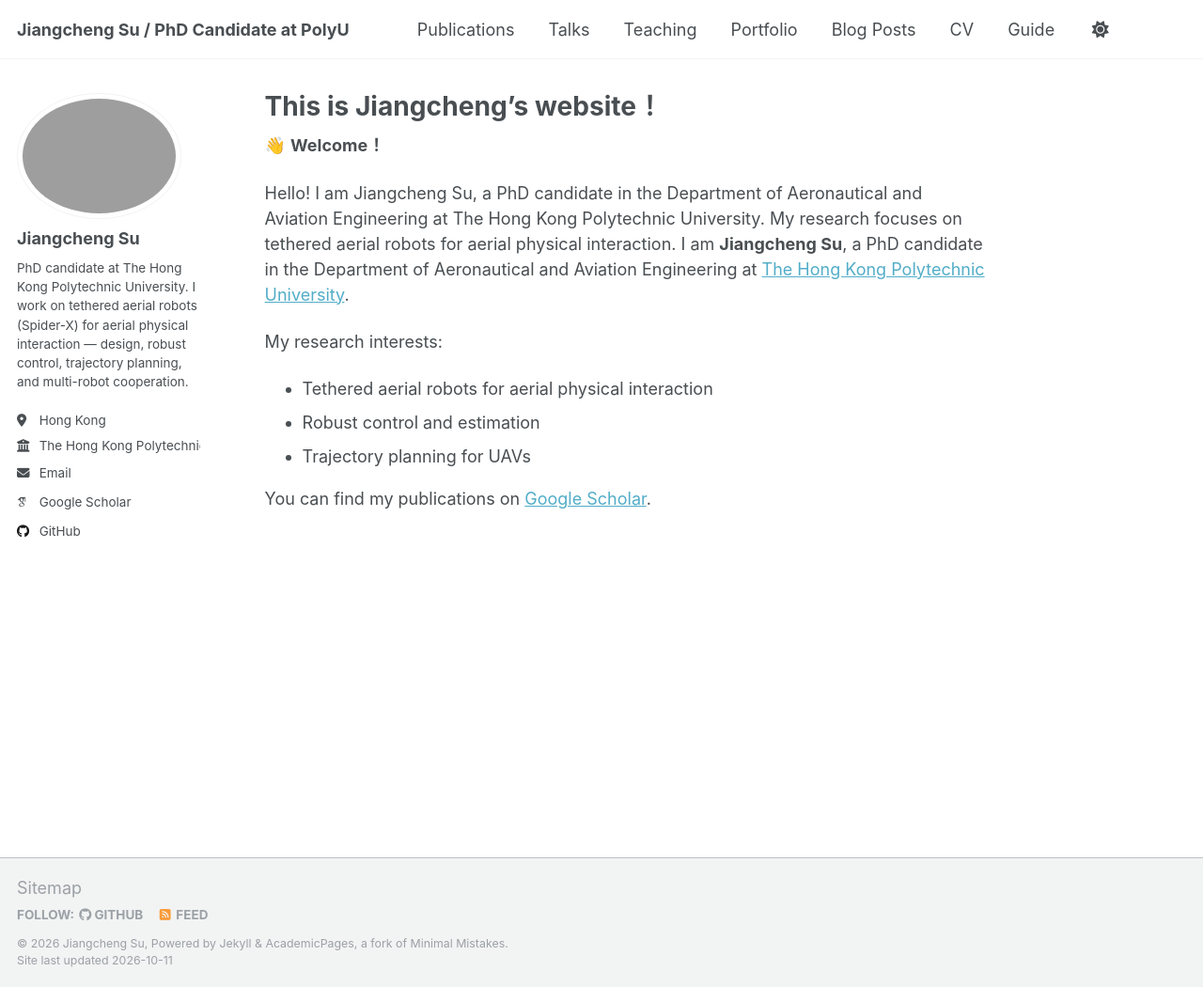
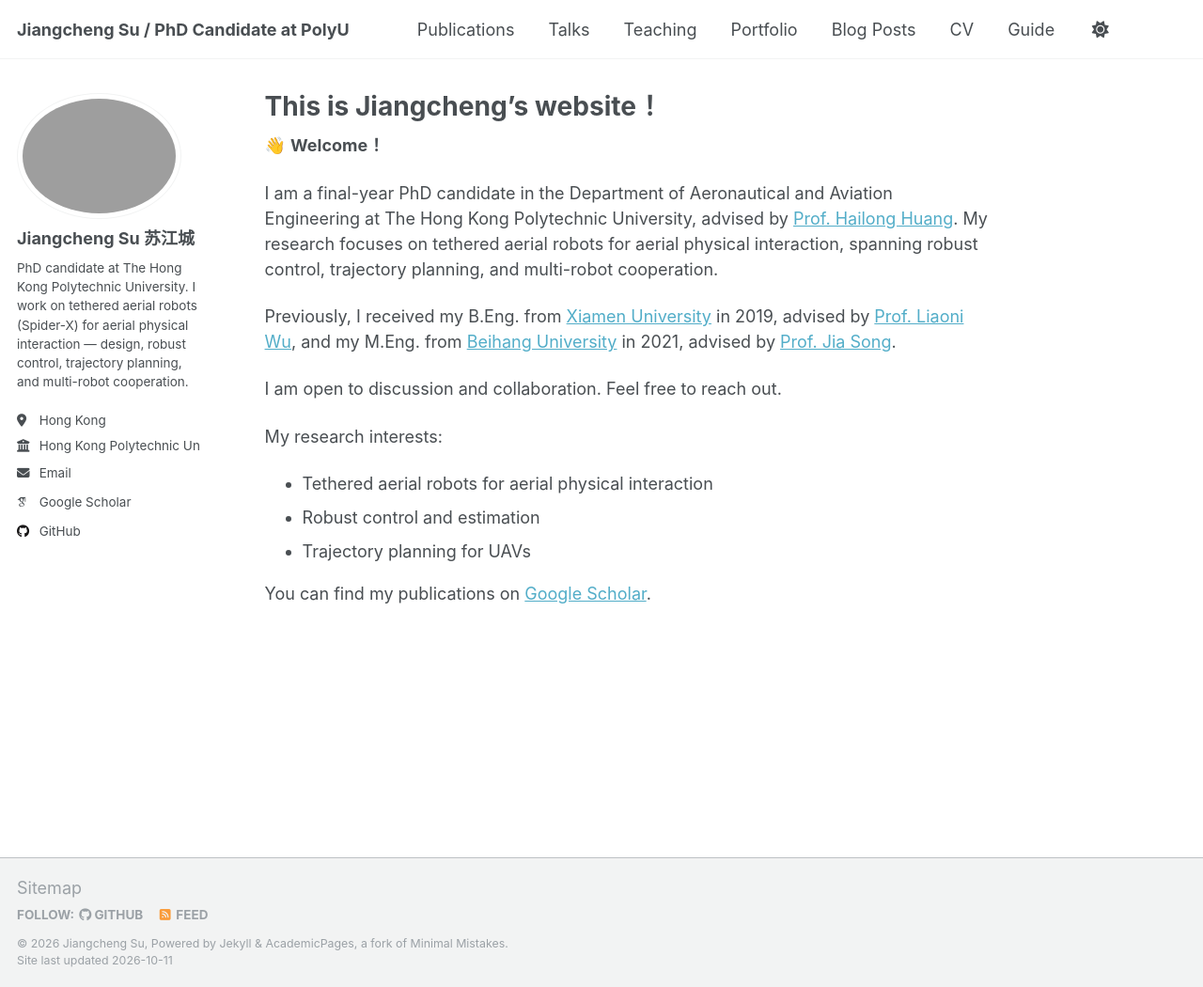
Before and after one commit to sujiangcheng/sujiangcheng.github.io, a Jekyll site: the page built from _pages/about.md, in a window 1280 px wide and 1050 px high. Shown: the whole window at 94% size. Built offline with Jekyll 4.4.1, drawn with Linux system fonts in a browser that asks for light colours; some web fonts are replaced.

Commit message:
Add Chinese name to sidebar and rewrite homepage bio

```diff
--- a/_config.yml
+++ b/_config.yml
@@ -23,11 +23,11 @@ repository               : "sujiangcheng/sujiangcheng.github.io"
 author:
   # Biographic information
   avatar           : "jiangcheng1.png"
-  name             : "Jiangcheng Su"
+  name             : "Jiangcheng Su 苏江城"
   pronouns         : # example: "He/His"
   bio              : "PhD candidate at The Hong Kong Polytechnic University. I work on tethered aerial robots (Spider-X) for aerial physical interaction — design, robust control, trajectory planning, and multi-robot cooperation."
   location         : "Hong Kong"
-  employer         : "The Hong Kong Polytechnic University"
+  employer         : "Hong Kong Polytechnic University"
   uri              : # URL
   email            : "jiangcheng.su@connect.polyu.hk"
 
--- a/_pages/about.md
+++ b/_pages/about.md
@@ -9,8 +9,18 @@ redirect_from:
 
 👋 **Welcome！**
 
-Hello! I am Jiangcheng Su, a PhD candidate in the Department of Aeronautical and Aviation Engineering at The Hong Kong Polytechnic University. My research focuses on tethered aerial robots for aerial physical interaction.
-I am **Jiangcheng Su**, a PhD candidate in the Department of Aeronautical and Aviation Engineering at [The Hong Kong Polytechnic University](https://www.polyu.edu.hk/).
+I am a final-year PhD candidate in the Department of Aeronautical and Aviation Engineering
+at The Hong Kong Polytechnic University, advised by
+[Prof. Hailong Huang](https://www.polyu.edu.hk/en/aae/people/academic-staff/dr-huang-hailong/).
+My research focuses on tethered aerial robots for aerial physical interaction, spanning
+robust control, trajectory planning, and multi-robot cooperation.
+
+Previously, I received my B.Eng. from [Xiamen University](https://en.xmu.edu.cn/) in 2019,
+advised by [Prof. Liaoni Wu](https://aerospace.xmu.edu.cn/sy/szdw/xb/ktznkzyjzx/4.htm),
+and my M.Eng. from [Beihang University](https://ev.buaa.edu.cn/) in 2021,
+advised by [Prof. Jia Song](https://shi.buaa.edu.cn/songjia/).
+
+I am open to discussion and collaboration. Feel free to reach out.
 
 My research interests:
 
```
